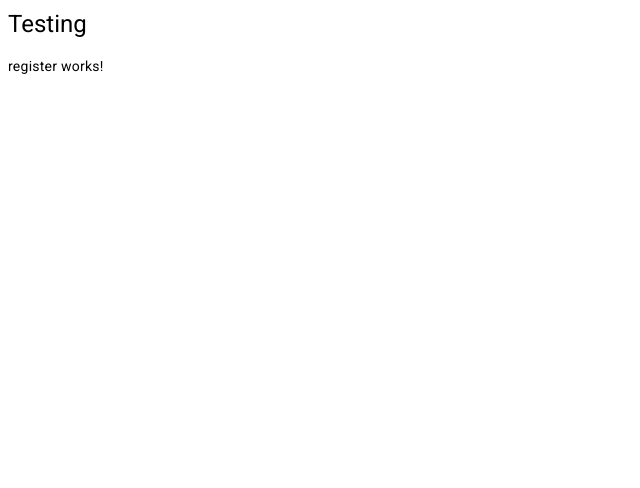
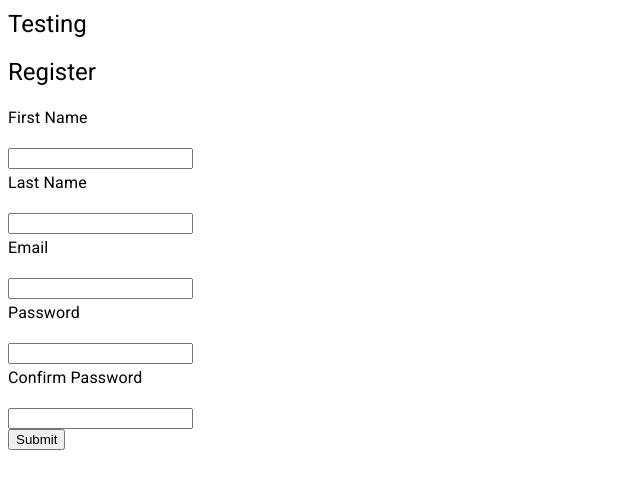
Before and after one commit to BColeWebDev/Banking-Management-System, an Angular app in the folder client/: page /register in a window 1280 px wide. Shown: the top 488 px of the page, without its empty margins (0-640 px from the left). Built offline with nearby package versions, Linux system fonts and the light colour scheme.

Commit message:
login form and registration form

```diff
--- a/client/src/app/auth/auth.service.ts
+++ b/client/src/app/auth/auth.service.ts
@@ -11,13 +11,13 @@ interface AuthResponse{
 export class AuthService{
     constructor(private http: HttpClient){}
     Login(email:string,password:string) {
-        return this.http.post<AuthResponse>('/api/auth/login',{email,password}).pipe(tap((data)=>{
+        return this.http.post<AuthResponse>(`http://localhost:8000/api/auth/login`,{email,password}).pipe(tap((data)=>{
             console.log(data)
         }))
 
     };
     Register(user:User):Observable<User>{
-        return this.http.post<User>(`/api/auth/register`,{user}).pipe(tap((data)=>{
+        return this.http.post<User>(`http://localhost:8000/api/auth/register`,{user}).pipe(tap((data)=>{
             console.log(data)
         }))
     };
--- a/client/src/app/auth/login/login.component.html
+++ b/client/src/app/auth/login/login.component.html
@@ -1 +1,11 @@
-<p>login works!</p>
+<form>
+    <div>
+        <h3>Email</h3>
+        <input [(ngModel)]="email" name="email" type="email" required/>
+    </div>
+    <div>
+        <h3>Password</h3>
+        <input [(ngModel)]="password" type="password" name="password" required />
+    </div>
+    <button (click)="handleLogin()">Submit</button>
+</form>
--- a/client/src/app/auth/login/login.component.ts
+++ b/client/src/app/auth/login/login.component.ts
@@ -12,7 +12,8 @@ export class LoginComponent {
 
   constructor(private router: Router,  private authService: AuthService) {}
 
-  login(): void {
+  handleLogin(): void {
+    console.log(this.email!, this.password!)
     this.authService.Login(this.email!, this.password!).subscribe(()=>{
       this.router.navigateByUrl('/');
     })
--- a/client/src/app/auth/register/register.component.html
+++ b/client/src/app/auth/register/register.component.html
@@ -1 +1,24 @@
-<p>register works!</p>
+<h1>Register</h1>
+<form [formGroup]="formData">
+    <div>
+        <h3>First Name</h3>
+        <input formControlName="first_name" name="first_name" type="text" required/>
+    </div>
+    <div>
+        <h3>Last Name</h3>
+        <input formControlName="last_name" name="last_name" type="text" required/>
+    </div>
+    <div>
+        <h3>Email</h3>
+        <input formControlName="email" name="email" type="email" required/>
+    </div>
+    <div>
+        <h3>Password</h3>
+        <input formControlName="password" name="password" type="password" required/>
+    </div>
+    <div>
+        <h3>Confirm Password</h3>
+        <input formControlName="confirm_password" name="password" type="password" required/>
+    </div>
+    <button (click)="handleRegister()">Submit</button>
+</form>
--- a/client/src/app/auth/register/register.component.ts
+++ b/client/src/app/auth/register/register.component.ts
@@ -1,10 +1,39 @@
 import { Component } from '@angular/core';
-
+import { Router } from '@angular/router';
+import { AuthService } from '../auth.service';
+import {
+  UntypedFormGroup,
+  UntypedFormControl,
+  Validators,
+  ValidationErrors,
+  AbstractControl,
+} from '@angular/forms';
 @Component({
   selector: 'app-register',
   templateUrl: './register.component.html',
   styleUrls: ['./register.component.sass']
 })
 export class RegisterComponent {
+  constructor(private router: Router,  private authService: AuthService) {}
 
+    formData = new UntypedFormGroup({
+      first_name:  new UntypedFormControl('', [Validators.required]),
+      last_name: new UntypedFormControl('', [Validators.required]),
+      email:new UntypedFormControl('', [Validators.required]),
+      password: new UntypedFormControl('', [Validators.required]),
+      confirm_password: new UntypedFormControl('',
+      [Validators.required]
+
+      ),
+
+    })
+
+  handleRegister():void{
+   this.authService
+      .Register( this.formData.getRawValue())
+      .subscribe(() => {
+
+      });
+      this.router.navigate(['/login']);
+  }
 }
--- a/client/src/shared/interfaces/User.ts
+++ b/client/src/shared/interfaces/User.ts
@@ -3,4 +3,5 @@ export interface User {
     last_name:string
     email:string
     password:string
+    confirm_password:string
   }
```
Also changed, not shown: 2 other files (tests, documents, lock files or other folders).
